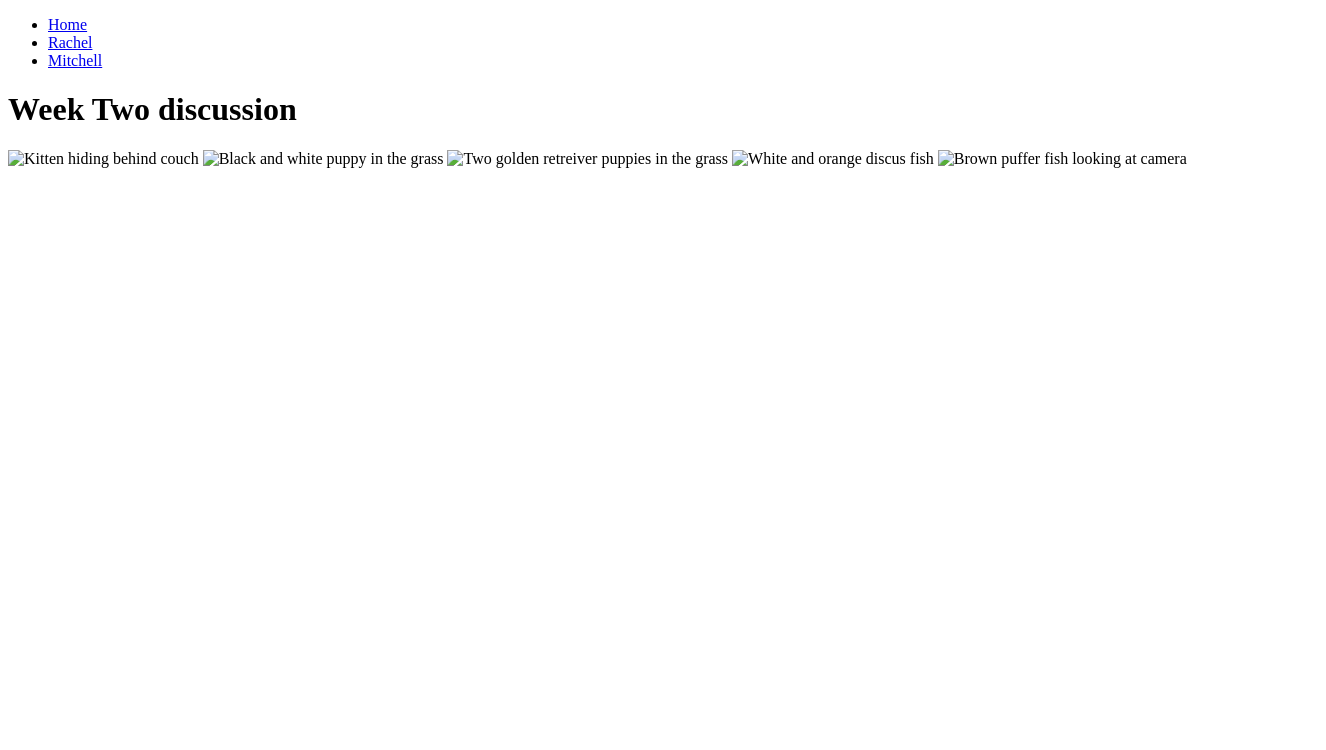
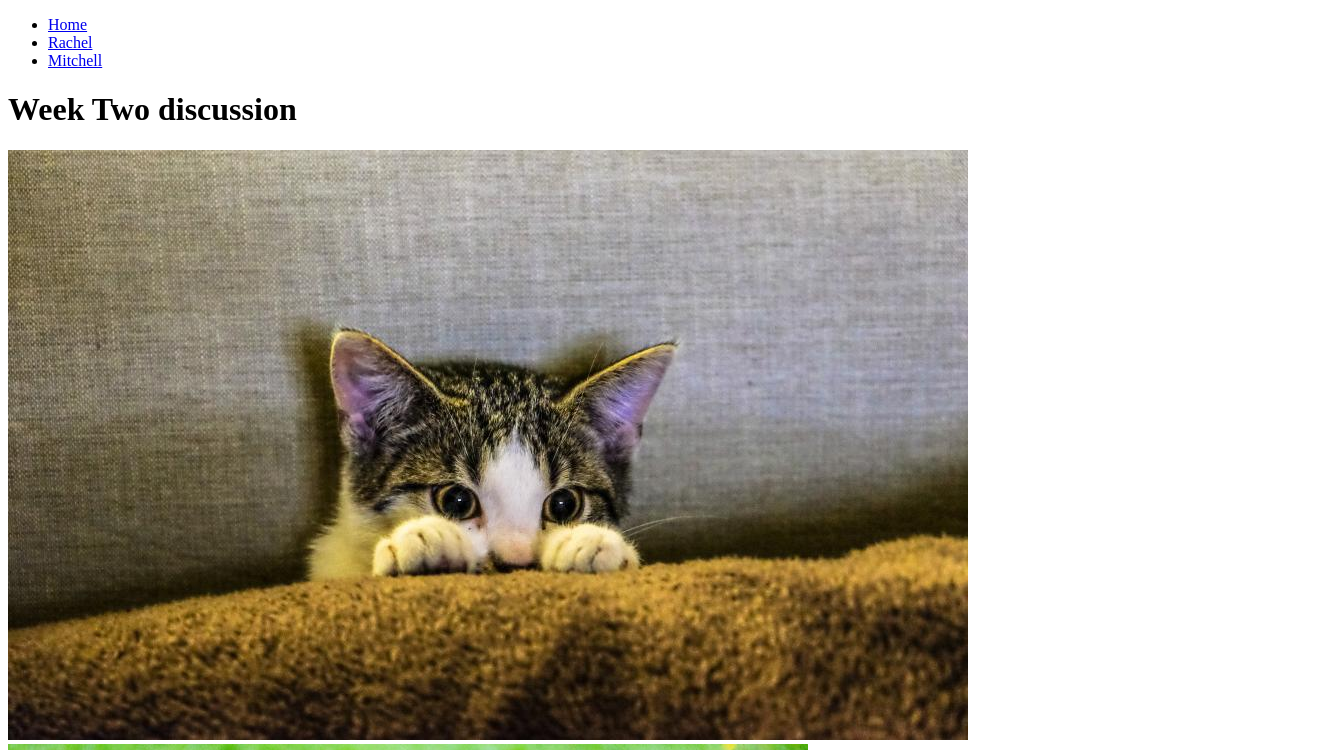
Before and after one commit to MitchellBloch/339week3, a plain HTML site: page rachel.html in a window 1280 px wide. Shown: the top 750 px of the page, 1326 px wide, since content can reach past the window. Drawn offline with Linux system fonts and the light colour scheme.

Commit message:
Update rachel.html

```diff
--- a/rachel.html
+++ b/rachel.html
@@ -7,7 +7,10 @@
     <title>Document</title>
 </head>
 
-<header>
+
+
+<body>
+    <header>
     <nav>
         <ul>
             <li><a href = "index.html">Home</a></li>
@@ -18,21 +21,19 @@
     <h1>Week Two discussion</h1>
 
 </header>
+    <main>
+        <img src = "images/kitten-pic-1.jpeg" alt = "Kitten hiding behind couch">
 
-<body>
-    <main>
-        <img src = "kitten-pic-1.jpeg" alt = "Kitten hiding behind couch">
-
-        <img src = "dog-pic-4" alt = "Black and white puppy in the grass">
+        <img src = "images/dog-pic-4.jpeg" alt = "Black and white puppy in the grass">
         <!--img src = "https://www.k9aholics.com/puppy-training/things-to-consider-before-getting-a-puppy/"-->
 
-        <img src = "dog-pic-5.jpeg" alt = "Two golden retreiver puppies in the grass">
+        <img src = "images/dog-pic-5.jpeg" alt = "Two golden retreiver puppies in the grass">
         <!-- source: https://www.rawpixel.com/search/puppy%20golden%20retriever?page=1&sort=curated&topic_group=_topics-->
 
-        <img src = "fish-pic-6.jpeg" alt = "White and orange discus fish">
+        <img src = "images/fish-pic-6.jpeg" alt = "White and orange discus fish">
         <!-- source: https://www.flickr.com/photos/volvob12b/10739854243-->
 
-        <img src = "fish-pic-7.jpeg" alt = "Brown puffer fish looking at camera">
+        <img src = "images/fish-pic-7.jpeg" alt = "Brown puffer fish looking at camera">
         <!-- source: https://commons.wikimedia.org/wiki/File:Puffer_Fish_DSC01257.JPG-->
     </main>
 </body>
```
